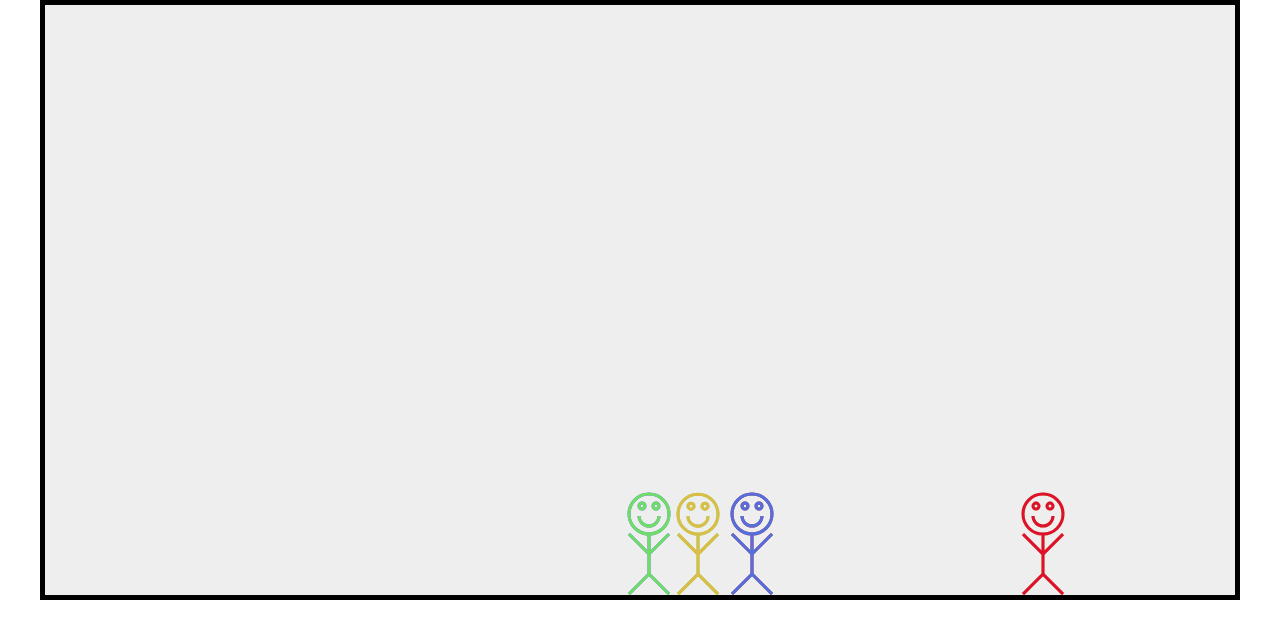
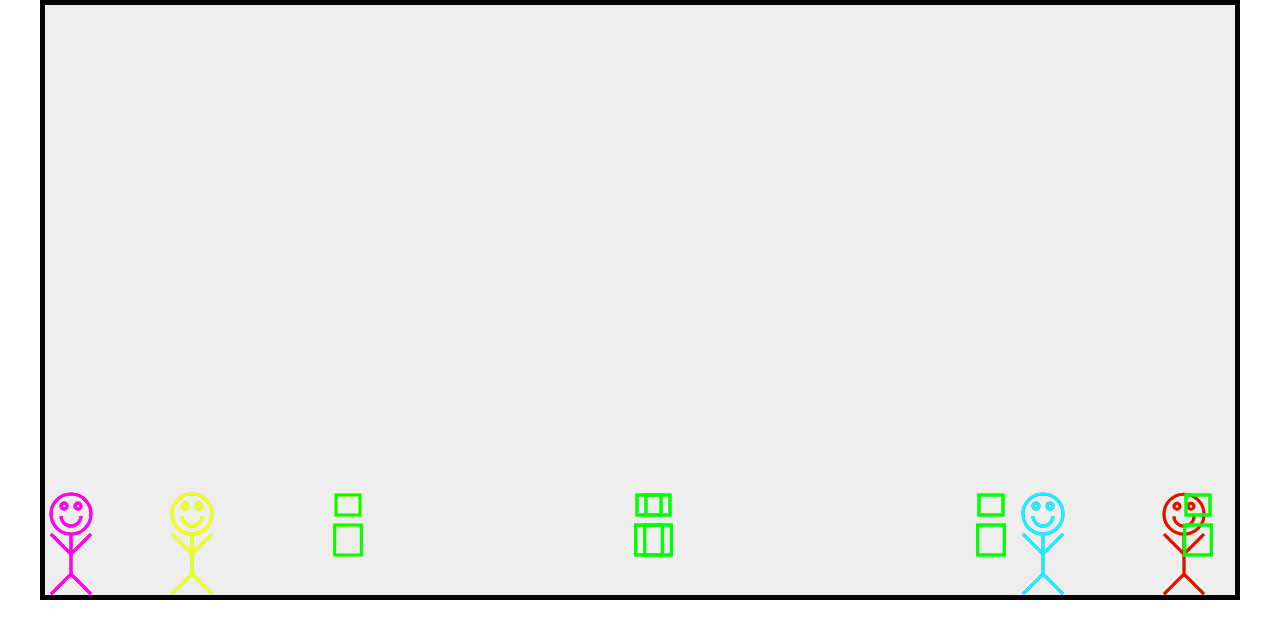
Before and after one commit to tyluhl/AGame, a plain HTML site: page index.html in a window 1280 px wide. Drawn offline with Linux system fonts and the light colour scheme.

Commit message:
Aaaarrrggg!!!!

```diff
--- a/index.html
+++ b/index.html
@@ -16,10 +16,22 @@
     //  create canvas
     var canvas = document.getElementById("myCanvas");
     var ctx = canvas.getContext("2d");
+    var zombie1 = {};
+    var zombie2 = {};
+    var zombie3 = {};
+    var zombie4 = {};
+    var zombie5 = {};
+    var zombie6 = {};
+    var zombie7 = {};
+    var zombie8 = {};
+    var zombie9 = {};
+    var zombie10 = {};
     var player1 = {};
     var player2 = {};
     var player3 = {};
     var player4 = {};
+    var zombies = [zombie1, zombie2, zombie3, zombie4, zombie5, zombie6, zombie7, zombie8, zombie9, zombie10];
+    var zombieNum = 5;
     var players = [player1, player2, player3, player4];
     var playerNum = 4;
     var keys = [[68, 65, 83, 87, 81], [39, 37, 40, 38, 191], [72, 70, 71, 84, 82], [76, 74, 75, 73, 85]];
@@ -27,15 +39,18 @@
     var playerSize = 1;
     var playerWidth = playerSize*40;
     var playerHeight = playerSize*100;
+    var zombieSize = 1;
+    var zombieWidth = zombieSize*40;
+    var zombieHeight = zombieSize*100;
     // gravity and jump variables
     var gravity = 0.025;
     var jump = 5;
     var jumpCount = 0;
-    var colors = ["#4f70dd", "#70dd69", "#dd1030", "#ddbd46"];
+    var playerColors = ["#ff0000", "#ff00ff", "#00ffff", "#ffff00"];
     // appends attributes to each player
     for(var i = 0; i < playerNum; i++) {
-        players[i]["color"] = colors[Math.floor(Math.random() * colors.length)];
-        colors.splice(colors.indexOf(players[i].color), 1);
+        players[i]["color"] = playerColors[i];
+        //colors.splice(colors.indexOf(players[i].color), 1);
         // gives players same color each time: players[i]["color"] = colors[i];
         players[i]["jumpCount"] = 0;
         players[i]["canJump"] = false;
@@ -46,7 +61,8 @@
         players[i]["downPressed"] = false;
         players[i]["x"] = Math.round(Math.random() * canvas.width);
         players[i]["y"] = Math.round(Math.random() * canvas.height);
-        players[i]["health"] = 100;
+        players[i]["speed"] = 1;
+        players[i]["hp"] = 100;
         players[i]["direction"] = "CENTER";
         players[i]["keys"] = {};
         players[i]["keys"]["right"] = keys[i][0];
@@ -54,6 +70,15 @@
         players[i]["keys"]["down"] = keys[i][2];
         players[i]["keys"]["up"] = keys[i][3];
         players[i]["keys"]["shoot"] = keys[i][4];
+    }
+    for(var i = 0; i < zombieNum; i++) {
+        zombies[i]["damage"] = 10;
+        zombies[i]["speed"] = 1;
+        zombies[i]["size"] = 1;
+        zombies[i]["direction"] = "right";
+        zombies[i]["hp"] = 50;
+        zombies[i]["x"] = Math.round(Math.random() * canvas.width);
+        zombies[i]["y"] = canvas.height-105;
     }
     // allows to take key input
     document.addEventListener("keydown", keyDownHandler, false);
@@ -165,6 +190,27 @@
             ctx.closePath();
         }
     }
+    function drawZombies() {
+        for(var i = 0; i < zombieNum; i++) {
+            ctx.beginPath();
+            ctx.lineWidth = 3;
+            ctx.moveTo(zombies[i].x + zombieWidth / 5, zombies[i].y);
+            ctx.rect(zombies[i].x + zombieWidth / 5, zombies[i].y, zombieWidth * 3 / 5, zombieHeight / 5);
+            if (zombies[i].direction === "right") {
+                ctx.moveTo(zombies[i].x + zombieWidth / 6, zombies[i].y + zombieHeight / 5);
+                ctx.lineTo(zombies[i].x + zombieWidth * 5/6, zombies[i].y + zombieHeight / 5);
+                //ctx.rect(zombies[i].x + zombieWidth / 6, zombies[i].y + zombieHeight / 5, zombieWidth * 5/6, zombieHeight / 10);
+            }
+            ctx.moveTo(zombies[i].x + zombieWidth / 6, zombies[i].y + zombieHeight * 3 / 10);
+            ctx.rect(zombies[i].x + zombieWidth / 6, zombies[i].y + zombieHeight * 3/10, zombieWidth * 2 / 3, zombieHeight * 3 / 10);
+            ctx.stroke();
+            ctx.strokeStyle = "#00ff00";
+            ctx.stroke();
+            ctx.closePath();
+        }
+
+
+    }
     function gravityChange(){
         // uses gravity variables to create gravity
         for(var i = 0; i < playerNum; i++) {
@@ -241,6 +287,7 @@
         ctx.clearRect(0, 0, canvas.width, canvas.height);
         playerLocation();
         drawPlayers();
+        drawZombies();
         drawEnviornment();
     }
     // calls draw
```
